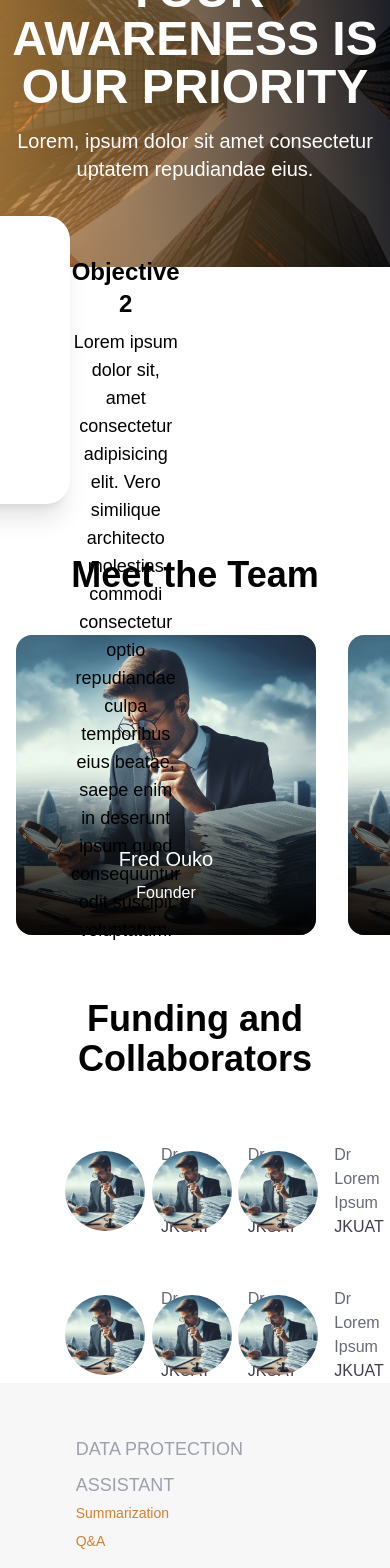
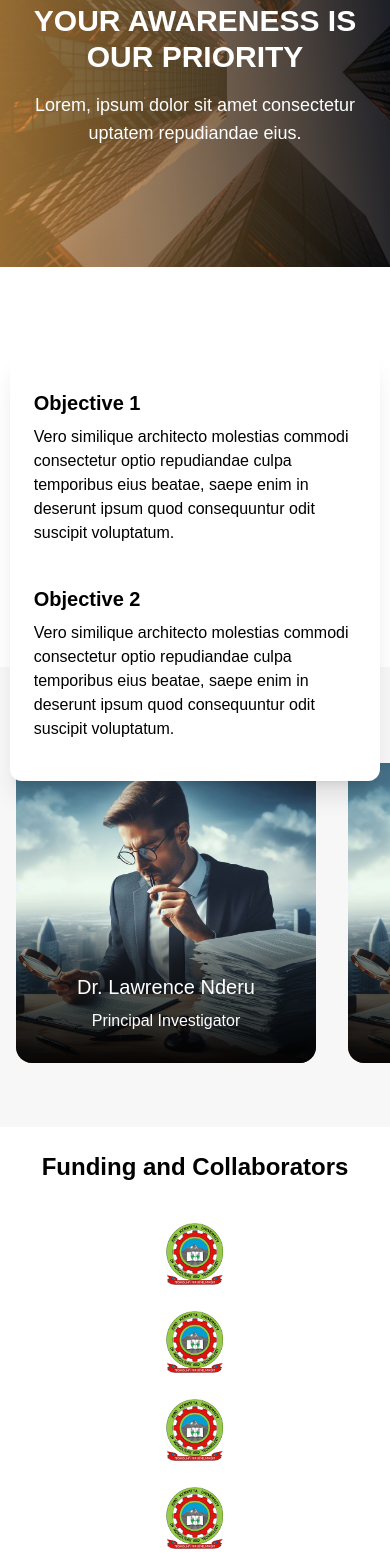
Before and after one commit to sonylomo/data-law-companion, a React (Vite) app: page /about-us in a window 390 px wide. Shown: the part 200-1768 px from the top of the page. Built offline with nearby package versions, Linux system fonts and the light colour scheme; a web font is replaced by a local one.

Commit message:
feat: made responsive

```diff
--- a/src/components/aboutUs/Caroussel.tsx
+++ b/src/components/aboutUs/Caroussel.tsx
@@ -23,7 +23,7 @@ const Caroussel = ({ CarousselData }) => {
             />
             <div className="absolute -translate-x-2/4 -translate-y-1/4 left-2/4 top-3/4 text-white text-center z-10 font-medium w-4/5">
               <p className="pb-2 text-xl">{name}</p>
-              <p className="text-base">{title}</p>
+              <p className="text-base font-light">{title}</p>
             </div>
           </div>
         ))}
--- a/src/components/aboutUs/teamData.ts
+++ b/src/components/aboutUs/teamData.ts
@@ -2,53 +2,53 @@ import profile from "../../assets/person.jpeg";
 
 export const TeamData = [
   {
-    name: "Fred Ouko",
-    title: "Founder",
+    name: "Dr. Lawrence Nderu",
+    title: "Principal Investigator",
     image: profile,
   },
   {
-    name: "Catherine Kiiru",
-    title: "Dev Relations & Opensource Programs",
+    name: "Dorcas Mwigereri",
+    title: "Co-Investigator",
     image: profile,
   },
   {
-    name: "James Otieno",
-    title: "Community Manager",
+    name: "Felista Mogire",
+    title: "Project Administrator",
     image: profile,
   },
   {
-    name: "Hudson Obai",
-    title: "Head of Engineering",
+    name: "John Michael Rono",
+    title: "LLM Algorithm Developer",
     image: profile,
   },
   {
-    name: "Ian Mugenya",
-    title: "Mentorship Program Lead",
+    name: "Daniel Muiruri",
+    title: "LLM Algorithm Developer",
     image: profile,
   },
   {
-    name: "Marlyn Mayienga",
-    title: "Program Manager",
+    name: "Millicent Shiatikha",
+    title: "Chatbot Developer",
     image: profile,
   },
   {
-    name: "Sharon Jebitok",
-    title: "Head of Chapters and Volunteers",
+    name: "Derrick Obwatsa",
+    title: "Web Developer",
     image: profile,
   },
   {
-    name: "Waithaka Waweru",
-    title: "Dev Relations and Events",
+    name: "Elvis Swanya",
+    title: "Web Developer",
     image: profile,
   },
   {
-    name: "Juma Lawrence",
-    title: "Head of Communication",
+    name: "Sonia Lomo",
+    title: "Mobile Developer",
     image: profile,
   },
   {
-    name: "Racheal Murabula",
-    title: "Lead Android Engineer",
+    name: "Florence Njau",
+    title: "Data Protection Act & AI",
     image: profile,
   },
 ];
--- a/src/index.css
+++ b/src/index.css
@@ -16,6 +16,12 @@
   margin: 0;
 }
 
+@media screen and (min-width: 1536px) {
+  .custom-xl-top {
+    top: 43% !important;
+  }
+}
+
 /* Hide scrollbar for Chrome, Safari and Opera */
 .scrollbar-hide::-webkit-scrollbar {
   display: none;
--- a/src/pages/aboutUs/sections/Funding.tsx
+++ b/src/pages/aboutUs/sections/Funding.tsx
@@ -1,12 +1,14 @@
 import React from "react";
 import person from "../../../assets/person.jpeg";
+import jkuat from "../../../assets/jkuat-logo.png";
 
 const FundingCard = ({ image, company, name }) => {
   return (
     <div className="flex gap-4 items-center">
-      <img src={image} alt={name} className="rounded-full w-20" />
+      <img src={image} alt={name} className="rounded-full w-16" />
       <p className="text-light-grey">
-        {name} <br /> <span className="font-medium text-dark-grey">{company}</span>
+        {name} <br />{" "}
+        <span className="font-medium text-dark-grey">{company}</span>
       </p>
     </div>
   );
@@ -14,17 +16,52 @@ const FundingCard = ({ image, company, name }) => {
 
 const Funding = () => {
   return (
-    <div className="space-y-16">
-      <h2 className="font-bold text-4xl text-center">
+    <div className="space-y-10 md:space-y-16 py-6">
+      <h2 className="font-bold text-2xl sm:text-4xl text-center">
         Funding and Collaborators
       </h2>
-      <div className="w-2/3 mx-auto space-y-12">
-        <div className="flex justify-between">
+
+      {/* stakeholders */}
+      <div className="flex flex-col md:flex-row gap-6 md:gap-0 items-center justify-between my-12 w-1/3 mx-auto">
+        <a
+          href="https://www.jkuat.ac.ke/"
+          rel="noopener noreferrer"
+          target="_blank"
+        >
+          <img src={jkuat} alt="jkuat" className="w-16" />
+        </a>
+        <a
+          href="https://www.jkuat.ac.ke/"
+          rel="noopener noreferrer"
+          target="_blank"
+        >
+          <img src={jkuat} alt="jkuat" className="w-16" />
+        </a>{" "}
+        <a
+          href="https://www.jkuat.ac.ke/"
+          rel="noopener noreferrer"
+          target="_blank"
+        >
+          <img src={jkuat} alt="jkuat" className="w-16" />
+        </a>{" "}
+        <a
+          href="https://www.jkuat.ac.ke/"
+          rel="noopener noreferrer"
+          target="_blank"
+        >
+          <img src={jkuat} alt="jkuat" className="w-16" />
+        </a>
+      </div>
+      <div className="border-t border-[#9DA0AC] w-5/6 md:w-2/3 mt-10 mx-auto" />
+
+      {/* Funding and Collaborators */}
+      <div className="w-3/5 mx-auto space-y-6 md:space-y-12 pb-6">
+        <div className="flex flex-col md:flex-row gap-6 md:gap-0 justify-between">
           <FundingCard image={person} company="JKUAT" name="Dr Lorem Ipsum" />
           <FundingCard image={person} company="JKUAT" name="Dr Lorem Ipsum" />
           <FundingCard image={person} company="JKUAT" name="Dr Lorem Ipsum" />
         </div>
-        <div className="flex justify-between">
+        <div className="flex flex-col md:flex-row gap-6 md:gap-0 justify-between">
           <FundingCard image={person} company="JKUAT" name="Dr Lorem Ipsum" />
           <FundingCard image={person} company="JKUAT" name="Dr Lorem Ipsum" />
           <FundingCard image={person} company="JKUAT" name="Dr Lorem Ipsum" />
--- a/src/pages/aboutUs/sections/Hero.tsx
+++ b/src/pages/aboutUs/sections/Hero.tsx
@@ -7,41 +7,36 @@ const AboutUsHero = () => {
       <div
         className="relative h-96 w-full flex items-center justify-center flex-col text-white text-center gap-4 bg-cover"
         style={{
-          // backgroundImage: `linear-gradient(rgba(0, 0, 0, 0.5), rgba(0, 0, 0, 0.8)), url(${banner})`,
           backgroundImage: `linear-gradient(to right, rgba(241, 163, 64, 0.6), rgba(0, 0, 0, 0.8)),url(${banner})`,
-          // filter: "grayscale(80%)",
-          // filter: "sepia(0.3)",
         }}
       >
-        {/* <img
-          src={banner}
-          alt="hero banner"
-          className=" h-96 w-full object-cover z-0"
-        /> */}
-        <h1 className="uppercase text-5xl font-bold">
+        <h1 className="uppercase text-3xl sm:text-5xl font-bold ">
           Your Awareness is Our Priority
         </h1>
-        <p className="text-xl">
+        <p className="text-lg sm:text-xl">
           Lorem, ipsum dolor sit amet consectetur uptatem repudiandae eius.
         </p>
       </div>
-      <div className="absolute z-10 rounded-3xl shadow-xl w-2/3 h-72 top-[26rem] right-80 bg-white p-10 flex gap-4">
-        <div className="px-8 text-center items-center">
-          <h2 className="font-semibold mb-2 text-2xl">Objective 1</h2>
-          <p className="text-lg">
-            Lorem ipsum dolor sit, amet consectetur adipisicing elit. Vero
-            similique architecto molestias commodi consectetur optio repudiandae
-            culpa temporibus eius beatae, saepe enim in deserunt ipsum quod
-            consequuntur odit suscipit voluptatum.
+      {/* xl:top-[65%] */}
+      <div className="absolute z-10 rounded-xl shadow-xl w-[95%] md:w-[80%] lg:w-2/3 h-auto sm:h-72 top-[65%] md:top-[68%] lg:top-[60%] custom-xl-top right-[2.5%] md:right-[10%] lg:right-[17%] bg-white px-4 py-10 sm:px-10 flex flex-col sm:flex-row gap-10 sm:gap-4">
+        <div className="px-2 xl:px-8 text-left items-center">
+          <h2 className="font-semibold mb-2 text-xl lg:text-2xl">
+            Objective 1
+          </h2>
+          <p className="text-base sm:text-lg">
+            Vero similique architecto molestias commodi consectetur optio
+            repudiandae culpa temporibus eius beatae, saepe enim in deserunt
+            ipsum quod consequuntur odit suscipit voluptatum.
           </p>
         </div>
-        <div className="px-8 text-center items-center">
-          <h2 className="font-semibold mb-2 text-2xl">Objective 2</h2>
-          <p className="text-lg">
-            Lorem ipsum dolor sit, amet consectetur adipisicing elit. Vero
-            similique architecto molestias commodi consectetur optio repudiandae
-            culpa temporibus eius beatae, saepe enim in deserunt ipsum quod
-            consequuntur odit suscipit voluptatum.
+        <div className="px-2 xl:px-8 text-left items-center">
+          <h2 className="font-semibold mb-2 text-xl lg:text-2xl">
+            Objective 2
+          </h2>
+          <p className="text-base sm:text-lg">
+            Vero similique architecto molestias commodi consectetur optio
+            repudiandae culpa temporibus eius beatae, saepe enim in deserunt
+            ipsum quod consequuntur odit suscipit voluptatum.
           </p>
         </div>
       </div>
--- a/src/pages/aboutUs/sections/Team.tsx
+++ b/src/pages/aboutUs/sections/Team.tsx
@@ -4,8 +4,8 @@ import {TeamData} from "../../../components/aboutUs/teamData.ts";
 
 const Team = () => {
   return (
-    <div className="mt-72">
-      <h2 className="font-bold text-4xl text-center">Meet the Team</h2>
+    <div className="pt-6 mt-[25rem] sm:mt-72 bg-neutral-grey">
+      <h2 className="font-bold text-2xl sm:text-4xl text-center">Meet the Team</h2>
       <Caroussel CarousselData={TeamData} />
     </div>
   );
```
Also changed, not shown: src/assets/jkuat-logo.png (added), src/pages/index.ts (deleted).
